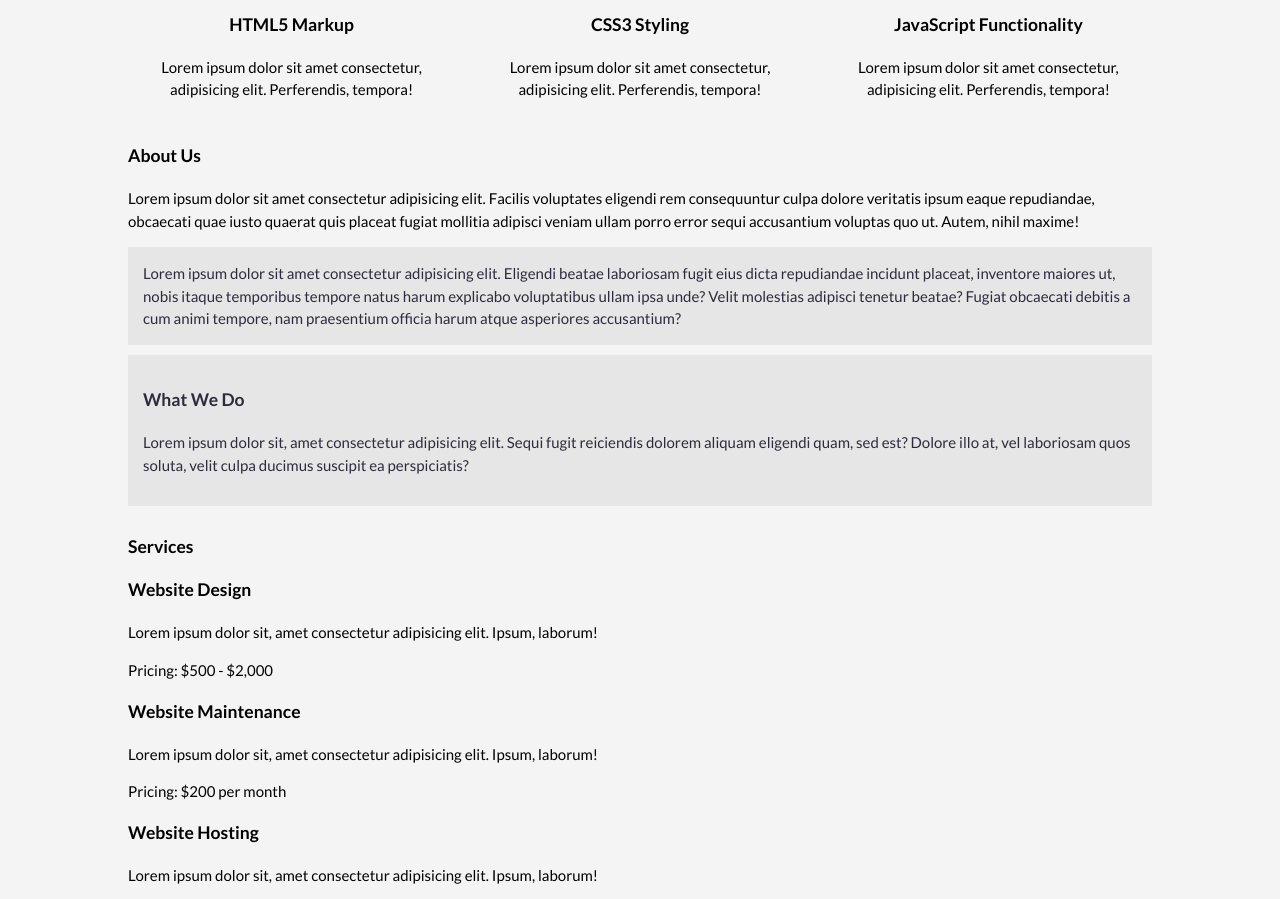
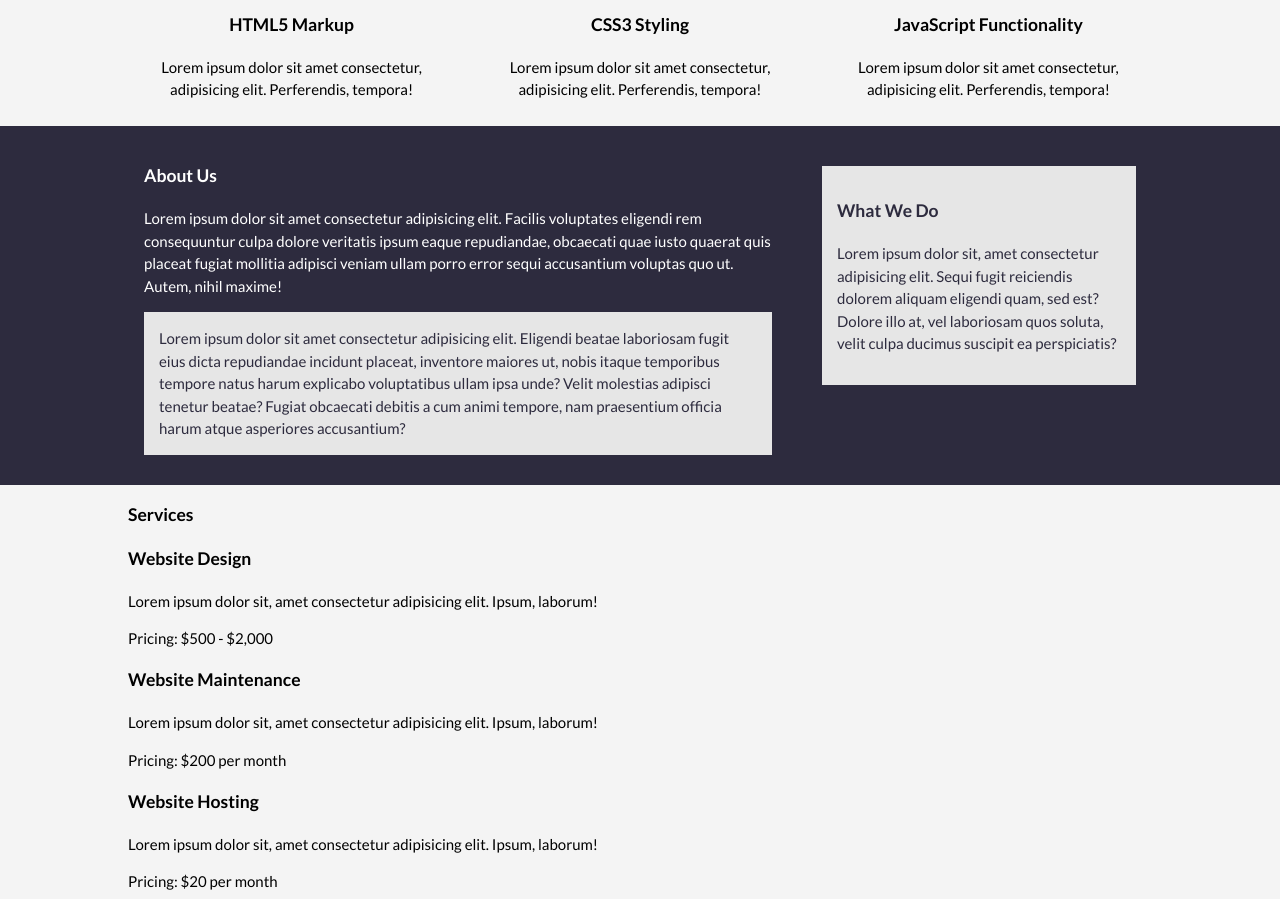
Before and after one commit to Kelseyc923/FullWebPage, a plain HTML site: page index.html in a window 1280 px wide. Shown: the part 860-1759 px from the top of the page. Drawn offline with Linux system fonts and the light colour scheme.

Commit message:
Styled the Newsletter and About  section

```diff
--- a/style.css
+++ b/style.css
@@ -163,3 +163,23 @@ header a:hover {
 #boxes .box .fa-js {
     color: #f3df50;
 }
+
+/* About */
+#about {
+    background-color: #2d2b3e;
+    padding: 20px;
+}
+
+#about .container {
+    display: grid;
+    grid-template-columns: 2fr 1fr;
+    grid-column-gap: 50px;
+}
+
+#about .main-col {
+    color: #fff;
+}
+
+#about .sidebar {
+    margin-top: 10px;
+}
```
